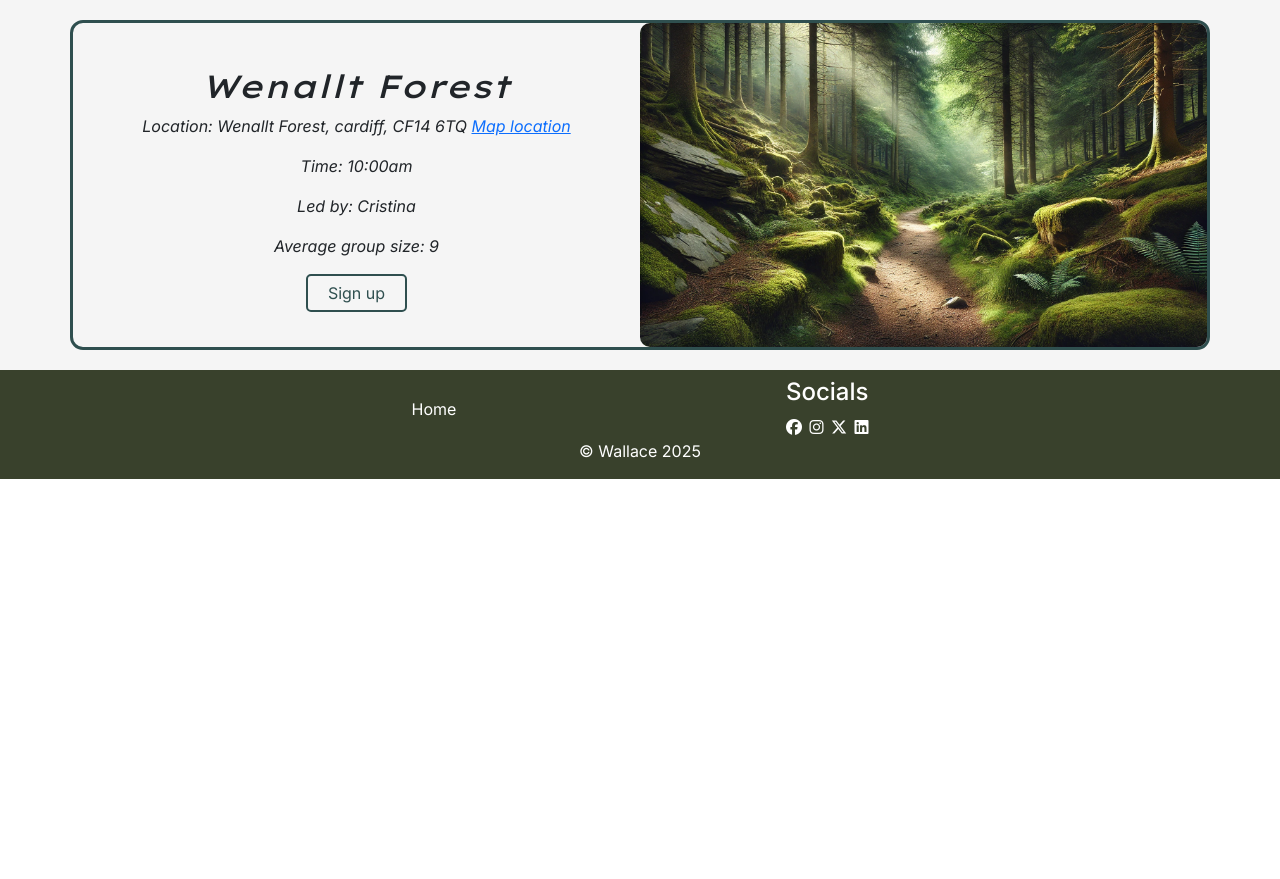
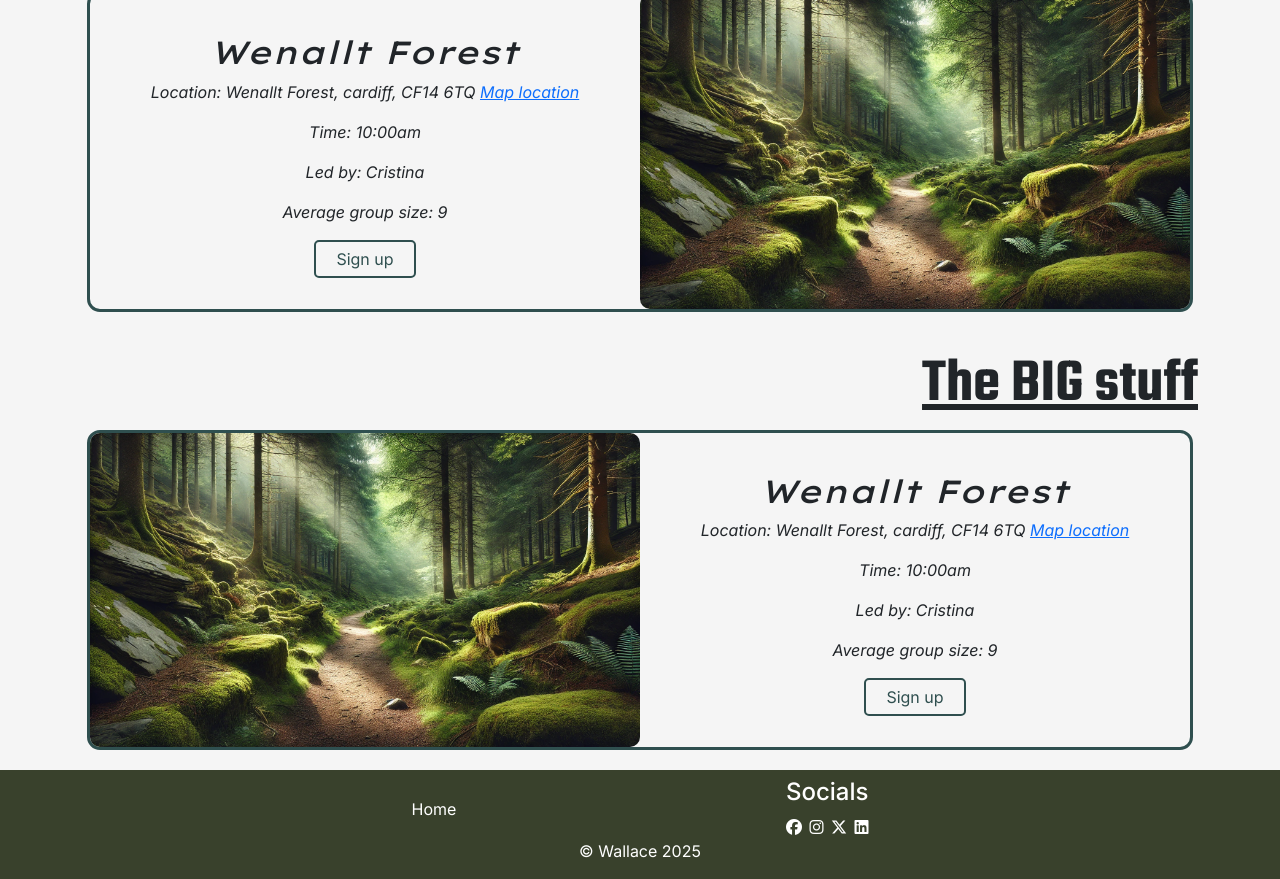
Before and after one commit to CoalTrain1618/Milestone_P1, a plain HTML site: page walks.html in a window 1280 px wide. Shown: the part 1209-2088 px from the top of the page. Before the commit the page ends 1688 px from the top, so only its background shows below. Drawn offline with nearby package versions, Linux system fonts and the light colour scheme.

Commit message:
Added big events section

```diff
--- a/assets/css/style.css
+++ b/assets/css/style.css
@@ -11,6 +11,7 @@ h1 {
     font-family: 'Teko', sans-serif;
     font-weight: 600;
     font-size: 62px;
+    text-decoration: underline;
 }
 
 h2, h3 {
@@ -116,6 +117,8 @@ footer {
     border: 3px solid darkslategray;
     border-radius: 13px;
     margin-bottom: 20px;
+    margin-left: 5px;
+    margin-right: 5px;
 }
 
 /* footer */
--- a/walks.html
+++ b/walks.html
@@ -61,7 +61,9 @@
             <div class="row walk-card">
                 <!-- image of walk from outdoor Cardiff -->
                 <div class="col-12 col-md-6 p-0">
-                    <img src="./assets/images/wenalltforest.webp" alt="Image of Wenalt Forest taken from a path with thick forest either side." class="walk-image">
+                    <img src="./assets/images/wenalltforest.webp"
+                        alt="Image of Wenalt Forest taken from a path with thick forest either side."
+                        class="walk-image">
                 </div>
                 <!-- walk information container -->
                 <div class="col-12 col-md-6 text-center d-flex flex-column justify-content-center mt-3">
@@ -69,7 +71,8 @@
                     <em>
                         <h2>Wenallt Forest</h2>
 
-                        <p>Location: Wenallt Forest, cardiff, CF14 6TQ <a href="https://maps.app.goo.gl/oFVaJH5ddof6Qns77">Map location</a></p>
+                        <p>Location: Wenallt Forest, cardiff, CF14 6TQ <a
+                                href="https://maps.app.goo.gl/oFVaJH5ddof6Qns77">Map location</a></p>
 
                         <p>Time: 10:00am</p>
 
@@ -85,7 +88,9 @@
             <div class="row walk-card">
                 <!-- image of walk from outdoor Cardiff -->
                 <div class="col-12 col-md-6 p-0">
-                    <img src="./assets/images/wenalltforest.webp" alt="Image of Wenalt Forest taken from a path with thick forest either side." class="walk-image">
+                    <img src="./assets/images/wenalltforest.webp"
+                        alt="Image of Wenalt Forest taken from a path with thick forest either side."
+                        class="walk-image">
                 </div>
                 <!-- walk information container -->
                 <div class="col-12 col-md-6 text-center d-flex flex-column justify-content-center mt-3 order-md-first">
@@ -93,7 +98,8 @@
                     <em>
                         <h2>Wenallt Forest</h2>
 
-                        <p>Location: Wenallt Forest, cardiff, CF14 6TQ <a href="https://maps.app.goo.gl/oFVaJH5ddof6Qns77">Map location</a></p>
+                        <p>Location: Wenallt Forest, cardiff, CF14 6TQ <a
+                                href="https://maps.app.goo.gl/oFVaJH5ddof6Qns77">Map location</a></p>
 
                         <p>Time: 10:00am</p>
 
@@ -109,7 +115,9 @@
             <div class="row walk-card">
                 <!-- image of walk from outdoor Cardiff -->
                 <div class="col-12 col-md-6 p-0">
-                    <img src="./assets/images/wenalltforest.webp" alt="Image of Wenalt Forest taken from a path with thick forest either side." class="walk-image">
+                    <img src="./assets/images/wenalltforest.webp"
+                        alt="Image of Wenalt Forest taken from a path with thick forest either side."
+                        class="walk-image">
                 </div>
                 <!-- walk information container -->
                 <div class="col-12 col-md-6 text-center d-flex flex-column justify-content-center mt-3">
@@ -117,7 +125,8 @@
                     <em>
                         <h2>Wenallt Forest</h2>
 
-                        <p>Location: Wenallt Forest, cardiff, CF14 6TQ <a href="https://maps.app.goo.gl/oFVaJH5ddof6Qns77">Map location</a></p>
+                        <p>Location: Wenallt Forest, cardiff, CF14 6TQ <a
+                                href="https://maps.app.goo.gl/oFVaJH5ddof6Qns77">Map location</a></p>
 
                         <p>Time: 10:00am</p>
 
@@ -133,7 +142,9 @@
             <div class="row walk-card">
                 <!-- image of walk from outdoor Cardiff -->
                 <div class="col-12 col-md-6 p-0">
-                    <img src="./assets/images/wenalltforest.webp" alt="Image of Wenalt Forest taken from a path with thick forest either side." class="walk-image">
+                    <img src="./assets/images/wenalltforest.webp"
+                        alt="Image of Wenalt Forest taken from a path with thick forest either side."
+                        class="walk-image">
                 </div>
                 <!-- walk information container -->
                 <div class="col-12 col-md-6 text-center d-flex flex-column justify-content-center mt-3 order-md-first">
@@ -141,7 +152,43 @@
                     <em>
                         <h2>Wenallt Forest</h2>
 
-                        <p>Location: Wenallt Forest, cardiff, CF14 6TQ <a href="https://maps.app.goo.gl/oFVaJH5ddof6Qns77">Map location</a></p>
+                        <p>Location: Wenallt Forest, cardiff, CF14 6TQ <a
+                                href="https://maps.app.goo.gl/oFVaJH5ddof6Qns77">Map location</a></p>
+
+                        <p>Time: 10:00am</p>
+
+                        <p>Led by: Cristina</p>
+
+                        <p>Average group size: 9</p>
+
+                        <button class="mb-2 custom-button">Sign up</button>
+                    </em>
+                </div>
+            </div>
+        </div>
+        <!-- Events -->
+        <div class="container d-flex justify-content-center justify-content-md-end align-items-center">
+            <div>
+                <h1 class="pt-3">The BIG stuff</h1>
+            </div>
+        </div>
+        <!-- event Card 1 -->
+        <div class="container">
+            <div class="row walk-card">
+                <!-- image of walk from outdoor Cardiff -->
+                <div class="col-12 col-md-6 p-0">
+                    <img src="./assets/images/wenalltforest.webp"
+                        alt="Image of Wenalt Forest taken from a path with thick forest either side."
+                        class="walk-image">
+                </div>
+                <!-- walk information container -->
+                <div class="col-12 col-md-6 text-center d-flex flex-column justify-content-center mt-3">
+                    <!-- inspo taken from boardwalk games games library cards -->
+                    <em>
+                        <h2>Wenallt Forest</h2>
+
+                        <p>Location: Wenallt Forest, cardiff, CF14 6TQ <a
+                                href="https://maps.app.goo.gl/oFVaJH5ddof6Qns77">Map location</a></p>
 
                         <p>Time: 10:00am</p>
 
```
